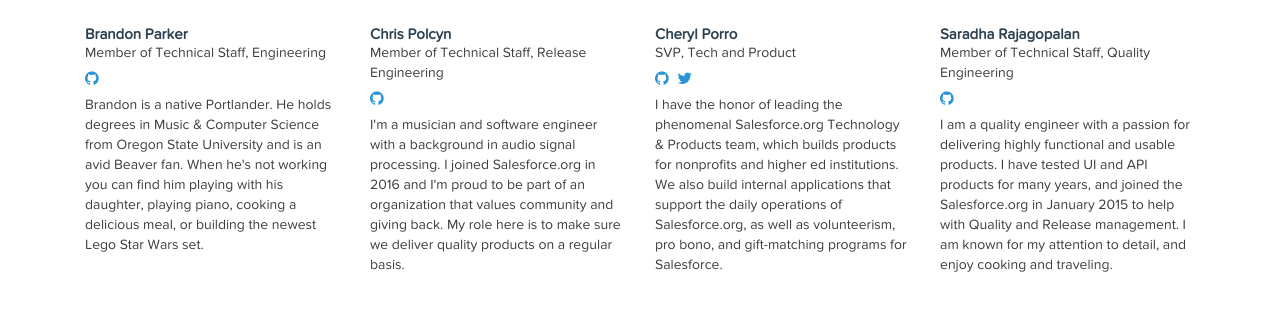
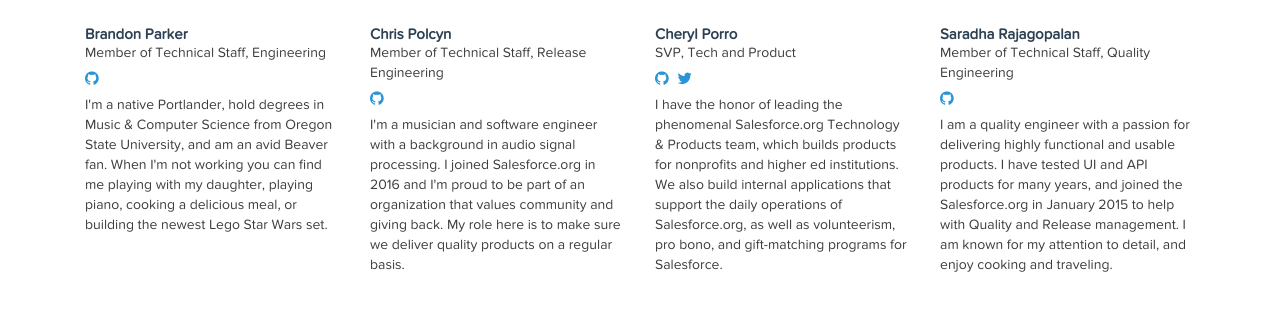
Before and after one commit to dvenor/salesforcefoundation.github.io, a Jekyll site: the page built from index.html, in a window 1280 px wide and 900 px high, scrolled down 9399 px, cut to the strip 164-547 px from the top of the window. Shown: the top 311 px of the strip. Built offline with Jekyll 4.4.1, drawn with Linux system fonts in a browser that asks for light colours; some web fonts are replaced; the list of posts is cut into pages by our own code; comment, search, counter and statistics services are not loaded.

Commit message:
changed bio to first person

```diff
--- a/_data/members.yml
+++ b/_data/members.yml
@@ -237,7 +237,7 @@
   github:         Br4nd0R
   avatar:         https://avatars0.githubusercontent.com/u/6100538
   title:          "Member of Technical Staff, Engineering"
-  bio:            "Brandon is a native Portlander. He holds degrees in Music & Computer Science from Oregon State University and is an avid Beaver fan. When he's not working you can find him playing with his daughter, playing piano, cooking a delicious meal, or building the newest Lego Star Wars set."
+  bio:            "I'm a native Portlander, hold degrees in Music & Computer Science from Oregon State University, and am an avid Beaver fan. When I'm not working you can find me playing with my daughter, playing piano, cooking a delicious meal, or building the newest Lego Star Wars set."
 
 Chris Polcyn:
   github:         cpolcyn
```
